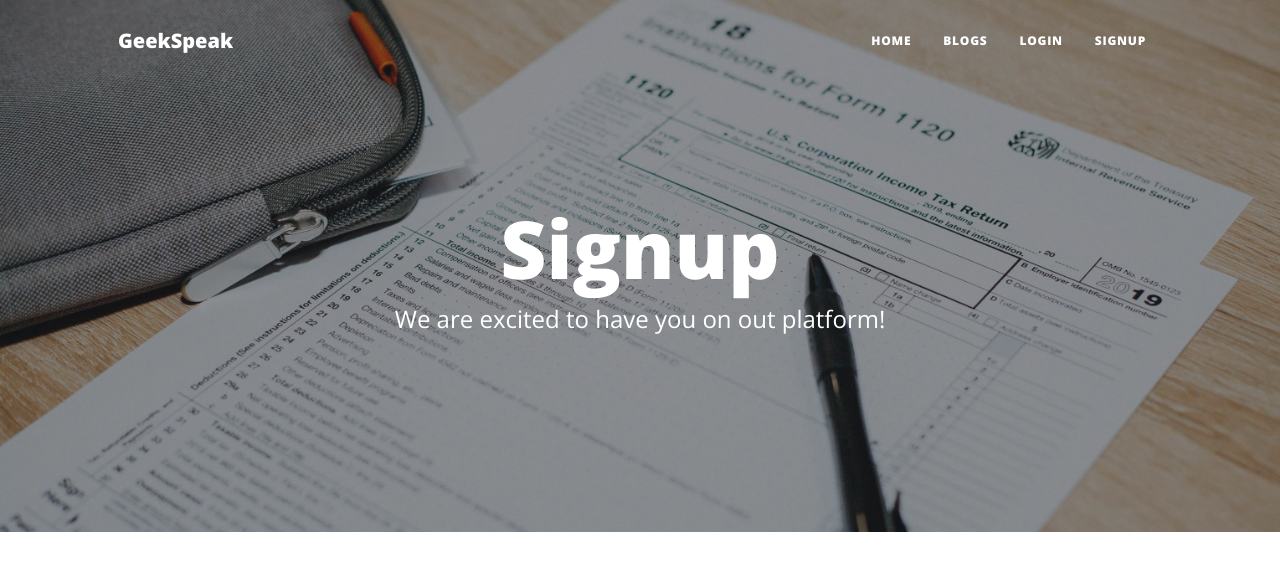
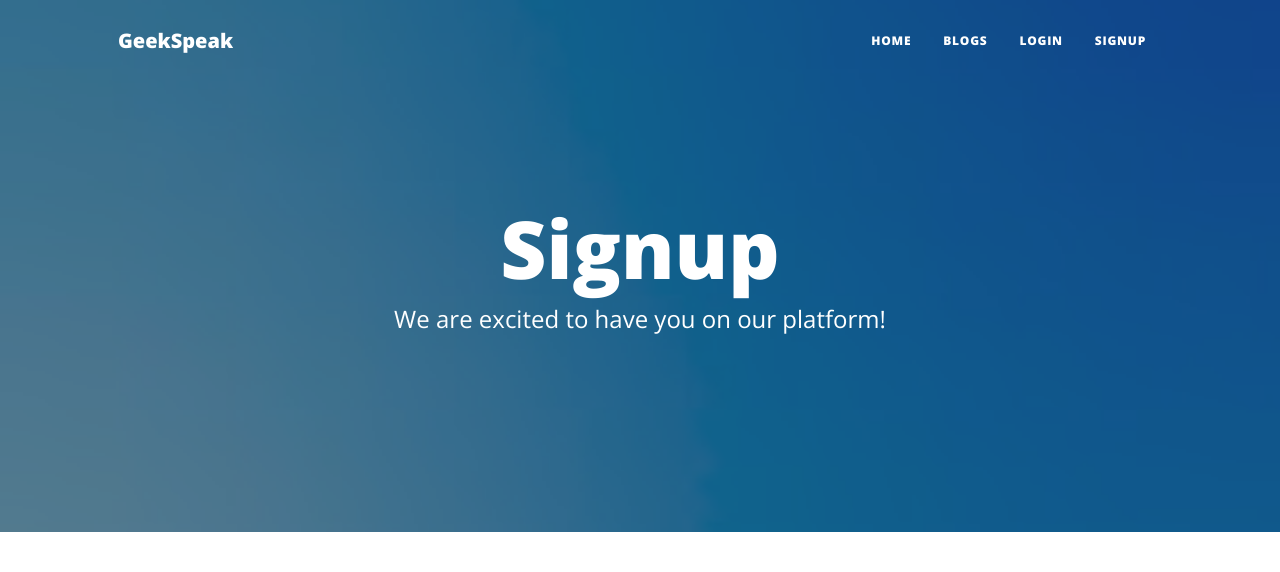
Before and after one commit to kaustubh43/BlogPost, a Django app: page /signup in a window 1280 px wide. Shown: the top 572 px of the page. Run offline with Django 4.2, Linux system fonts and the light colour scheme; some libraries are stand-ins or nearby versions.

Commit message:
docker-03july

```diff
--- a/home/templates/home/register.html
+++ b/home/templates/home/register.html
@@ -3,13 +3,13 @@
 
 {% load static %}
 
-<header class="masthead" style="background-image: url('{% static 'assets/img/signup.jpg' %}')">
+<header class="masthead" style="background-image: url('{% static 'assets/img/logout.jpg' %}')">
     <div class="container position-relative px-4 px-lg-5">
         <div class="row gx-4 gx-lg-5 justify-content-center">
             <div class="col-md-10 col-lg-8 col-xl-7">
                 <div class="site-heading">
                     <h1>Signup</h1>
-                    <span class="subheading">We are excited to have you on out platform!</span>
+                    <span class="subheading">We are excited to have you on our platform!</span>
                 </div>
             </div>
         </div>
--- a/home/views.py
+++ b/home/views.py
@@ -17,6 +17,7 @@ class SignupView(CreateView):
 
 
 class LogoutInterfaceView(LogoutView):
+    "Login Inteface"
     template_name = 'home/logout.html'
 
 
```
Also changed, not shown: .github/workflows/deploy.yaml (added), README.md, static/assets/img/logout.jpg, static/assets/img/signup.jpg (deleted), 1 other file.
